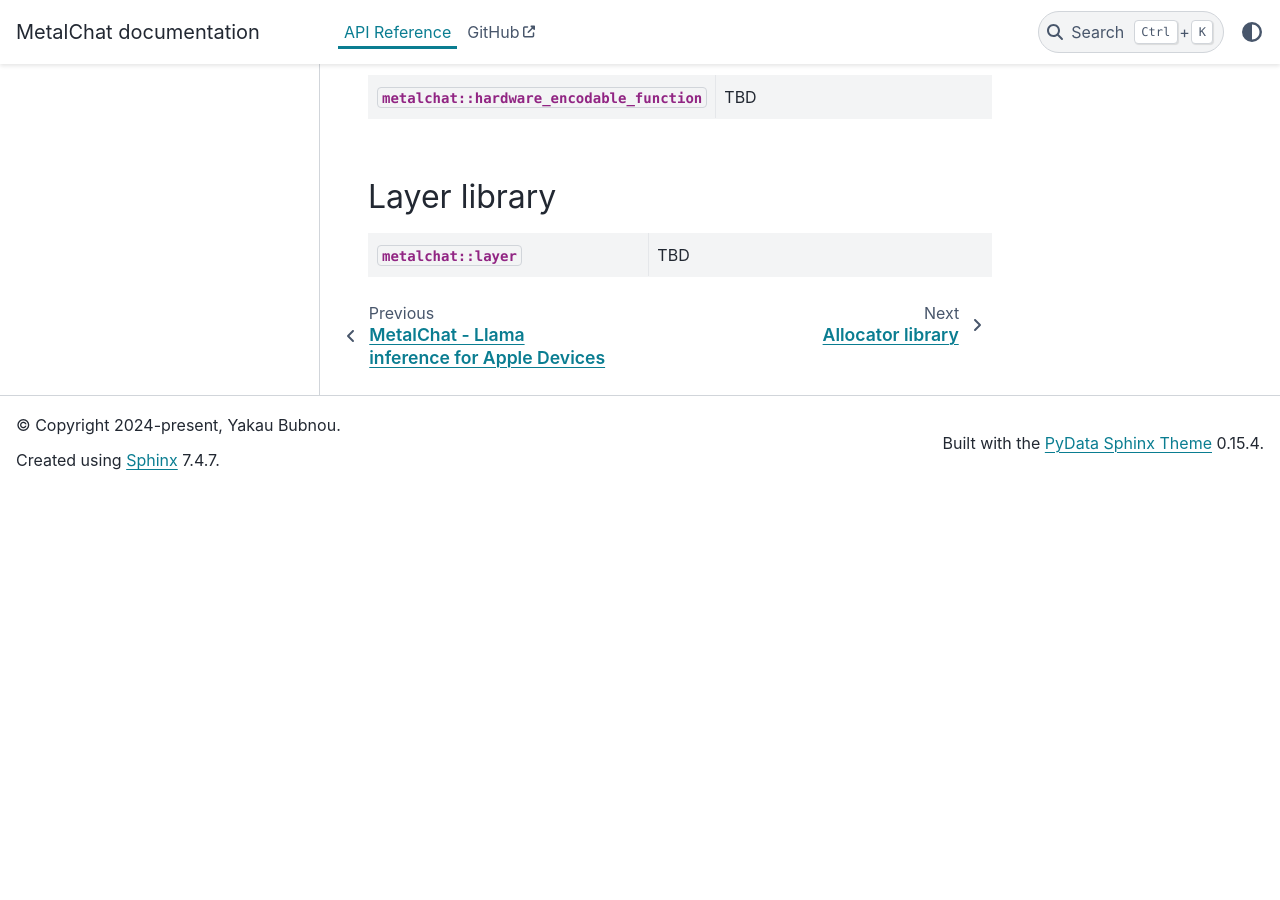
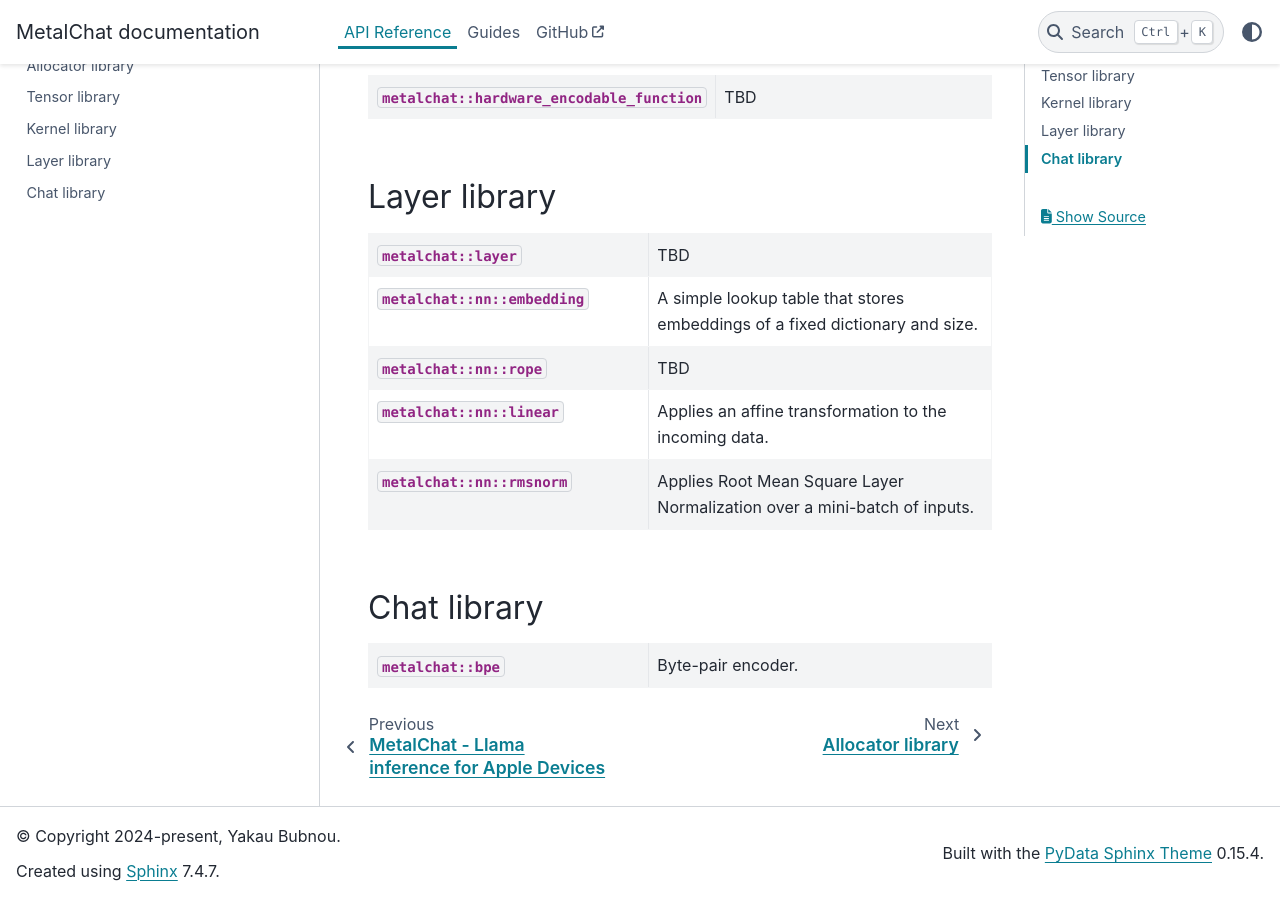
Before and after one commit to ybubnov/metalchat, a Sphinx documentation site: the page built from documentation/reference/index.rst, in a window 1280 px wide and 900 px high, scrolled down 2618 px. Built offline with Sphinx 7.4.7 and the PyData theme 0.15.4, drawn with Linux system fonts in a browser that asks for light colours; before the commit the page ends 3107 px from its top, so only the background shows below that.

Commit message:
Add a little bit more documentation.

```diff
--- /dev/null
+++ b/documentation/guides/index.rst
@@ -0,0 +1,4 @@
+Guides
+======
+
+TBD
--- a/documentation/index.rst
+++ b/documentation/index.rst
@@ -28,6 +28,7 @@
    :maxdepth: 2
 
    reference/index
+   guides/index
 
 
 .. toctree::
--- a/documentation/reference/index.rst
+++ b/documentation/reference/index.rst
@@ -11,6 +11,7 @@
    tensor
    kernel
    layer
+   chat
 
 
 Allocator library
@@ -165,3 +166,26 @@
 
    * - :cpp:class:`metalchat::layer`
      - TBD
+
+   * - :cpp:class:`metalchat::nn::embedding`
+     - A simple lookup table that stores embeddings of a fixed dictionary and size.
+
+   * - :cpp:class:`metalchat::nn::rope`
+     - TBD
+
+   * - :cpp:class:`metalchat::nn::linear`
+     - Applies an affine transformation to the incoming data.
+
+   * - :cpp:class:`metalchat::nn::rmsnorm`
+     - Applies Root Mean Square Layer Normalization over a mini-batch of inputs.
+
+
+Chat library
+-------------
+
+.. list-table::
+   :width: 100%
+   :widths: 45 55
+
+   * - :cpp:class:`metalchat::bpe`
+     - Byte-pair encoder.
```
Also changed, not shown: documentation/reference/chat.rst (added, +9 -0 lines), documentation/reference/layer.rst (+32 -0 lines), 3 other files.
